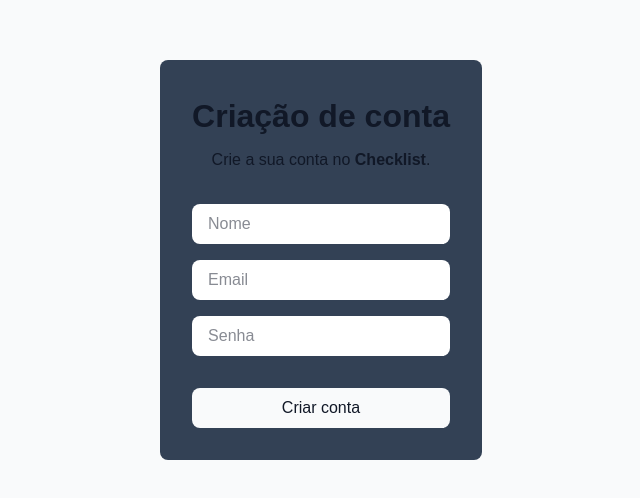
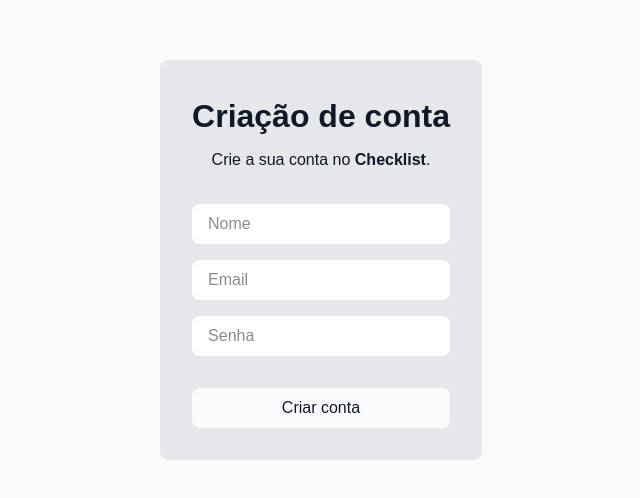
Before and after one commit to Italopax/checklist-frontend, a Next.js app: page /create-account in a window 1280 px wide. Shown: the part 140-638 px from the top of the page, without its empty margins (319-959 px from the left). Built offline with nearby package versions, Linux system fonts and the light colour scheme.

Commit message:
fix: change css var used

```diff
--- a/src/app/(public)/create-account/page.tsx
+++ b/src/app/(public)/create-account/page.tsx
@@ -2,7 +2,7 @@ import CreateUserForm from "@/components/createUserForm";
 
 export default function CreateUser () {
   return (
-    <section className="bg-(--borderDark) p-8 rounded-lg flex flex-col gap-8">
+    <section className="bg-(--border) p-8 rounded-lg flex flex-col gap-8">
       <div className="flex flex-col items-center gap-2">
         <h1>Criação de conta</h1>
         <p>Crie a sua conta no <strong>Checklist</strong>.</p>
--- a/src/app/(public)/login/page.tsx
+++ b/src/app/(public)/login/page.tsx
@@ -2,7 +2,7 @@ import LoginForm from "@/components/loginForm";
 
 export default function Login() {
   return (
-    <section className="bg-(--borderDark) p-8 rounded-lg flex flex-col gap-8">
+    <section className="bg-(--border) p-8 rounded-lg flex flex-col gap-8">
       <div className="flex flex-col items-center gap-2">
         <h1>Login</h1>
         <p>Realize o login na plataforma <strong>Checklist</strong>.</p>
```
